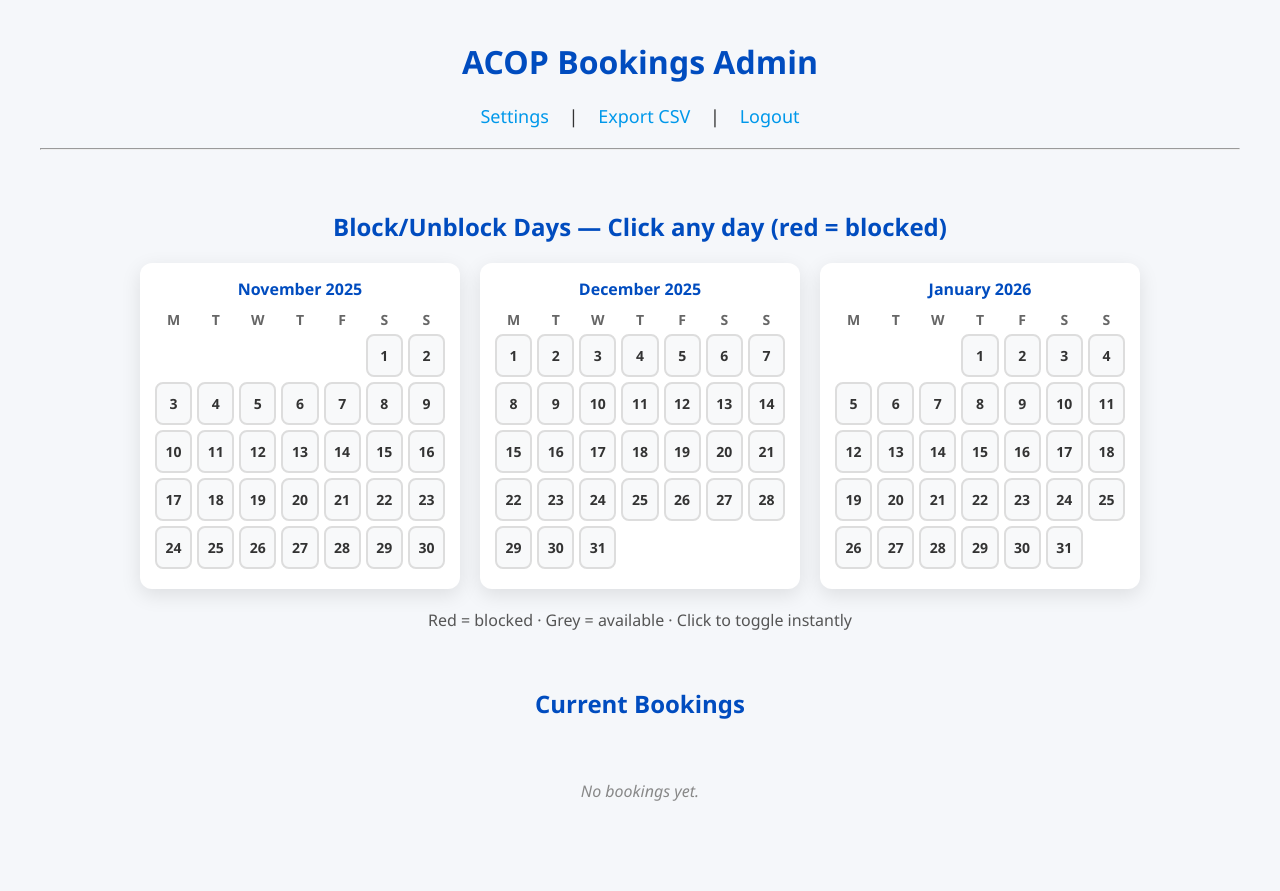
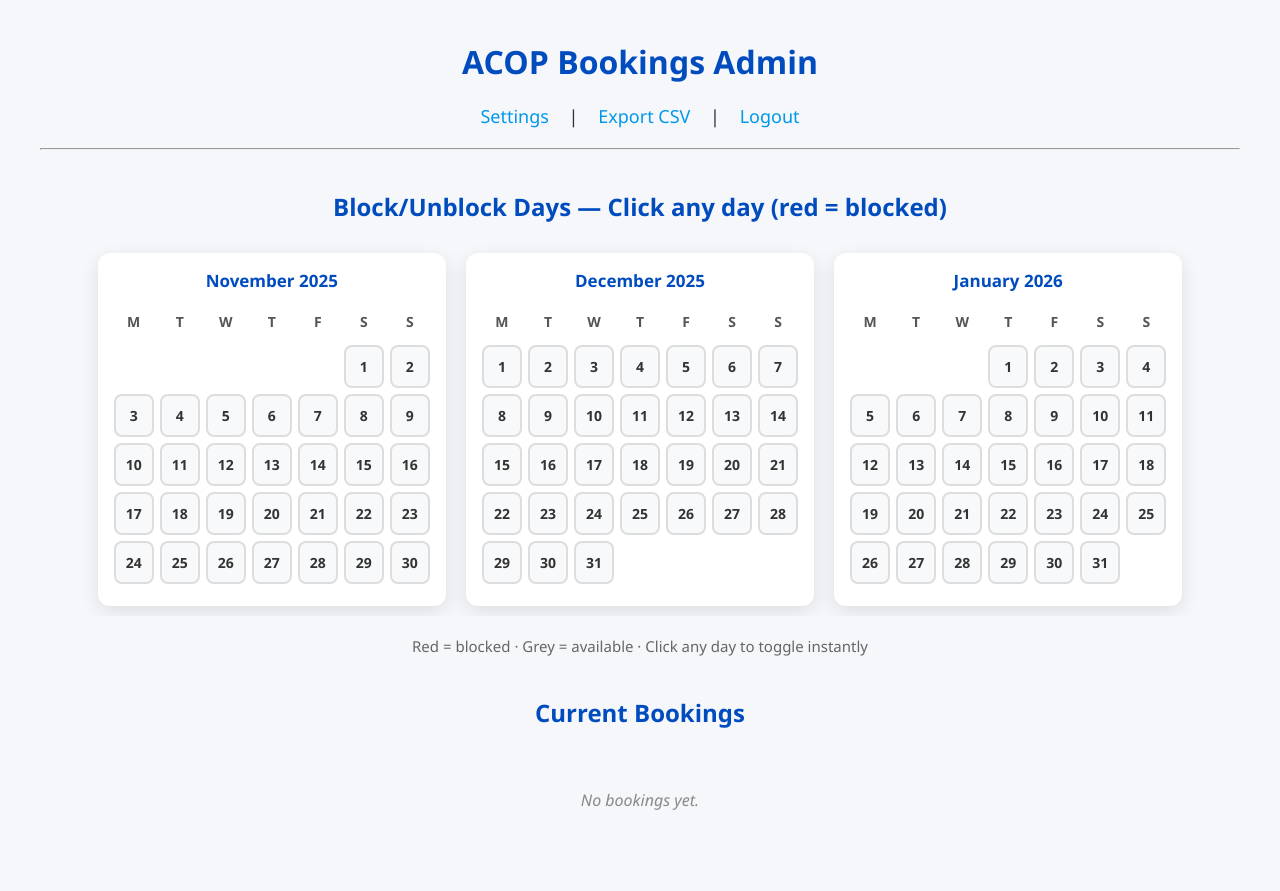
Before and after one commit to misterjcampbell/acop-chatbot-demo, a Flask app: page /admin in a window 1280 px wide. Before the commit the page ends 801 px from the top, so only its background shows below. Run offline with Flask 3, Linux system fonts and the light colour scheme; the visitor is signed in with stand-in values (Sample User, id 1); data that the repository does not hold is empty.

Commit message:
Update admin.html
calender fix?

```diff
--- a/templates/admin.html
+++ b/templates/admin.html
@@ -38,30 +38,31 @@
     </div>
     <hr>
 
-    <!-- COMPACT THREE-IN-ONE-ROW CALENDAR – NOW UPDATES INSTANTLY -->
-<div style="margin:40px 0; overflow-x:auto;">
-    <h2 style="text-align:center;color:#004cbf;margin-bottom:20px;">
+<!-- FINAL WORKING COMPACT CALENDAR – INSTANT TOGGLE + CORRECT DATES -->
+<div style="margin:40px 0;">
+    <h2 style="text-align:center; color:#004cbf; margin-bottom:20px;">
         Block/Unblock Days — Click any day (red = blocked)
     </h2>
-    <div style="display:flex; gap:20px; justify-content:center; flex-wrap:wrap;">
+    <div style="display:flex; gap:20px; justify-content:center; flex-wrap:wrap; overflow-x:auto; padding:10px;">
         {% for month in calendar_months %}
-        <div style="background:white; border-radius:12px; padding:15px; box-shadow:0 6px 20px rgba(0,0,0,0.1); min-width:290px;">
-            <div style="text-align:center; font-weight:bold; color:#004cbf; margin-bottom:10px; font-size:16px;">
+        <div style="background:white; border-radius:12px; padding:16px; box-shadow:0 6px 20px rgba(0,0,0,0.1); min-width:300px;">
+            <div style="text-align:center; font-weight:bold; color:#004cbf; margin-bottom:12px; font-size:17px;">
                 {{ month.name }}
             </div>
-            <div style="display:grid; grid-template-columns:repeat(7,1fr); gap:5px; text-align:center; font-size:14px;">
-                <div style="font-weight:bold; color:#666;">M</div>
-                <div style="font-weight:bold; color:#666;">T</div>
-                <div style="font-weight:bold; color:#666;">W</div>
-                <div style="font-weight:bold; color:#666;">T</div>
-                <div style="font-weight:bold; color:#666;">F</div>
-                <div style="font-weight:bold; color:#666;">S</div>
-                <div style="font-weight:bold; color:#666;">S</div>
+            <div style="display:grid; grid-template-columns:repeat(7,1fr); gap:6px; text-align:center; font-size:14px;">
+                <div style="font-weight:bold; color:#555; padding:8px 0;">M</div>
+                <div style="font-weight:bold; color:#555; padding:8px 0;">T</div>
+                <div style="font-weight:bold; color:#555; padding:8px 0;">W</div>
+                <div style="font-weight:bold; color:#555; padding:8px 0;">T</div>
+                <div style="font-weight:bold; color:#555; padding:8px 0;">F</div>
+                <div style="font-weight:bold; color:#555; padding:8px 0;">S</div>
+                <div style="font-weight:bold; color:#555; padding:8px 0;">S</div>
 
                 {% for day in month.days %}
                     {% if day.num %}
-                        <div onclick="toggleDay('{{ day.date }}', this)"
-                             style="padding:10px 4px; border-radius:8px; cursor:pointer; font-weight:600;
+                        <div class="cal-day"
+                             data-date="{{ day.date }}"
+                             style="padding:10px; border-radius:8px; cursor:pointer; font-weight:600;
                                     background:{{ '#e74c3c' if day.blocked else '#f8f9fa' }};
                                     color:{{ 'white' if day.blocked else '#333' }};
                                     border:2px solid {{ '#c0392b' if day.blocked else '#ddd' }};">
@@ -75,32 +76,33 @@
         </div>
         {% endfor %}
     </div>
-    <p style="text-align:center; margin-top:20px; color:#555;">
-        Red = blocked · Grey = available · Click to toggle instantly
+    <p style="text-align:center; margin-top:20px; color:#666; font-size:15px;">
+        Red = blocked · Grey = available · Click any day to toggle instantly
     </p>
 </div>
 
 <script>
-function toggleDay(date, element) {
+document.querySelectorAll('.cal-day').forEach(day => {
+    day.addEventListener('click', function() {
+        const date = this.dataset.date;
         fetch('/admin/toggle_block', {
             method: 'POST',
             headers: {'Content-Type': 'application/json'},
             body: JSON.stringify({date: date})
         })
         .then(() => {
-        // Instantly toggle colour without full reload
-        const isBlocked = element.style.background.includes('e74c3c');
-        if (isBlocked)  {
-            element.style.background = '#f8f9fa';
-            element.style.color = '#333';
-            element.style.border = '2px solid #ddd';
+            if (this.style.background.includes('e74c3c')) {
+                this.style.background = '#f8f9fa';
+                this.style.color = '#333';
+                this.style.border = '2px solid #ddd';
             } else {
-            element.style.background = '#e74c3c';
-            element.style.color = 'white';
-            element.style.border = '2px solid #c0392b';
+                this.style.background = '#e74c3c';
+                this.style.color = 'white';
+                this.style.border = '2px solid #c0392b';
             }
         });
-}
+    });
+});
 </script>
 
     <!-- BOOKINGS TABLE -->
```
Lines whose indentation alone changed are shown as unchanged.
